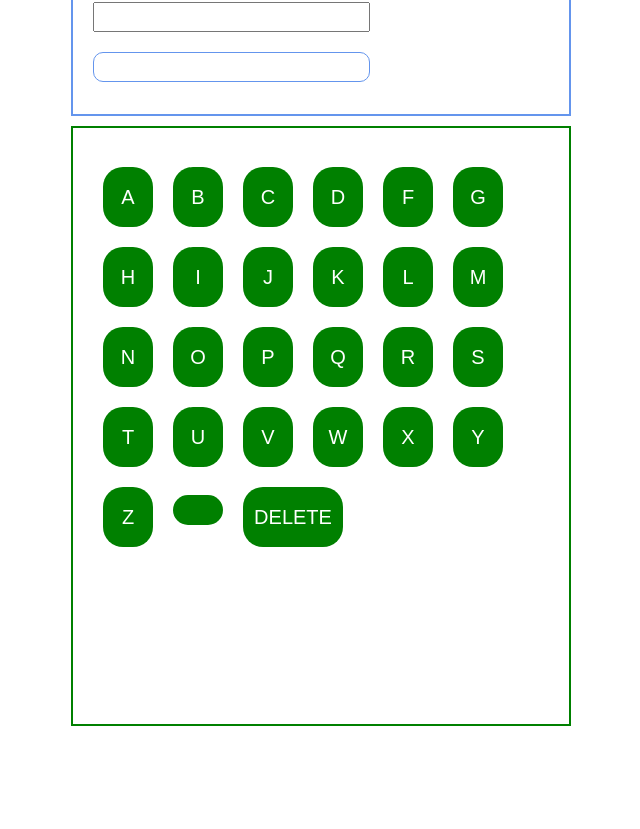
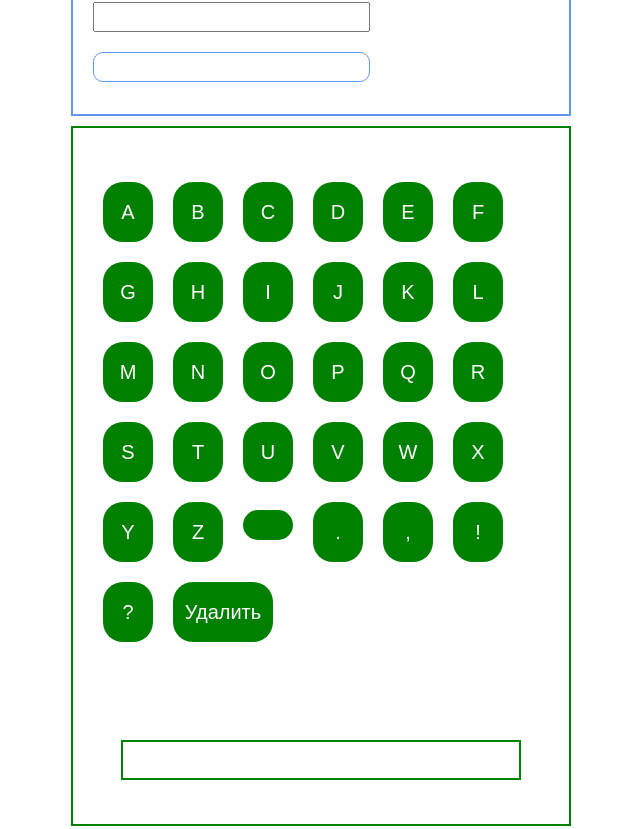
Before and after one commit to innamagkeeva/vue_components, a Vue app: page / in a window 1280 px wide. Shown: the part 6376-7205 px from the top of the page, without its empty margins (319-959 px from the left). Before the commit the page ends 7105 px from the top, so only its background shows below. Built offline with nearby package versions, Linux system fonts and the light colour scheme; the HTML template or start-up script is replaced by a standard one.

Commit message:
доработала первую часть клавиатуры с настройками

```diff
--- a/src/components/KeyboardButtons.vue
+++ b/src/components/KeyboardButtons.vue
@@ -1,208 +1,83 @@
 <script setup lang="ts">
 import { ref } from 'vue'
+const letters: string[] = [
+  'A',
+  'B',
+  'C',
+  'D',
+  'E',
+  'F',
+  'G',
+  'H',
+  'I',
+  'J',
+  'K',
+  'L',
+  'M',
+  'N',
+  'O',
+  'P',
+  'Q',
+  'R',
+  'S',
+  'T',
+  'U',
+  'V',
+  'W',
+  'X',
+  'Y',
+  'Z',
+]
+const symbols: string[] = [' ', '.', ',', '!', '?']
 
-const result = ref('')
-function getResult(str: string): void {
-  result.value += str
+const outputText = ref('')
+
+const warningMessage = ref('')
+
+function addCharacter(char: string): void {
+  const lastChar = outputText.value.slice(-1)
+  const forbiddenAfterDot = [' ', '.', '?', '!', ',']
+  if (lastChar === '.' && forbiddenAfterDot.includes(char)) {
+    alert((warningMessage.value = `Нельзя ставить "${char}" после точки`))
+    return
+  }
+  warningMessage.value = ''
+  outputText.value += char
 }
-function deleteSign(): void {
-  result.value = result.value.slice(0, -1)
+
+function deleteCharacter(): void {
+  outputText.value = outputText.value.slice(0, -1)
 }
 </script>
-
 <template>
   <div class="wrapper">
     <div class="wrapper__inside">
       <button
         class="button"
-        @click="getResult('A')"
+        v-for="letter in letters"
+        :key="letter"
+        @click="addCharacter(letter)"
       >
-        A
+        {{ letter }}
       </button>
       <button
-        class="button"
-        @click="getResult('B')"
+        v-for="symbol in symbols"
+        :key="symbol"
+        :class="symbol === ' ' ? 'button_space' : 'button'"
+        @click="addCharacter(symbol)"
       >
-        B
+        {{ symbol === ' ' ? ' ' : symbol }}
       </button>
       <button
-        class="button"
-        @click="getResult('C')"
+        class="button button_delete"
+        @click="deleteCharacter"
       >
-        C
-      </button>
-      <button
-        class="button"
-        @click="getResult('D')"
-      >
-        D
-      </button>
-      <button
-        class="button"
-        @click="getResult('F')"
-      >
-        F
-      </button>
-      <button
-        class="button"
-        @click="getResult('G')"
-      >
-        G
-      </button>
-      <button
-        class="button"
-        @click="getResult('H')"
-      >
-        H
-      </button>
-      <button
-        class="button"
-        @click="getResult('I')"
-      >
-        I
-      </button>
-      <button
-        class="button"
-        @click="getResult('J')"
-      >
-        J
-      </button>
-      <button
-        class="button"
-        @click="getResult('K')"
-      >
-        K
-      </button>
-      <button
-        class="button"
-        @click="getResult('L')"
-      >
-        L
-      </button>
-      <button
-        class="button"
-        @click="getResult('M')"
-      >
-        M
-      </button>
-      <button
-        class="button"
-        @click="getResult('N')"
-      >
-        N
-      </button>
-      <button
-        class="button"
-        @click="getResult('O')"
-      >
-        O
-      </button>
-      <button
-        class="button"
-        @click="getResult('P')"
-      >
-        P
-      </button>
-      <button
-        class="button"
-        @click="getResult('Q')"
-      >
-        Q
-      </button>
-      <button
-        class="button"
-        @click="getResult('R')"
-      >
-        R
-      </button>
-      <button
-        class="button"
-        @click="getResult('S')"
-      >
-        S
-      </button>
-      <button
-        class="button"
-        @click="getResult('T')"
-      >
-        T
-      </button>
-      <button
-        class="button"
-        @click="getResult('U')"
-      >
-        U
-      </button>
-      <button
-        class="button"
-        @click="getResult('V')"
-      >
-        V
-      </button>
-      <button
-        class="button"
-        @click="getResult('W')"
-      >
-        W
-      </button>
-      <button
-        class="button"
-        @click="getResult('X')"
-      >
-        X
-      </button>
-      <button
-        class="button"
-        @click="getResult('Y')"
-      >
-        Y
-      </button>
-      <button
-        class="button"
-        @click="getResult('Z')"
-      >
-        Z
-      </button>
-      <button
-        class="button_space"
-        @click="getResult(' ')"
-      ></button>
-      <button
-        class="button"
-        v-if="result.length > 0"
-        @click="getResult('.')"
-      >
-        .
-      </button>
-      <button
-        class="button"
-        v-if="result.length > 0 && result.slice(-1) !== '.'"
-        @click="getResult(',')"
-      >
-        ,
-      </button>
-      <button
-        class="button"
-        v-if="result.length > 0 && result.slice(-1) !== '.'"
-        @click="getResult('!')"
-      >
-        !
-      </button>
-      <button
-        class="button"
-        v-if="result.length > 0 && result.slice(-1) !== '.'"
-        @click="getResult('?')"
-      >
-        ?
-      </button>
-      <button
-        class="button_delete"
-        @click="deleteSign"
-      >
-        DELETE
+        Удалить
       </button>
     </div>
-    <h1 class="result">{{ result }}</h1>
+    <div class="output">
+      {{ outputText }}
+    </div>
   </div>
 </template>
 
@@ -212,9 +87,8 @@ function deleteSign(): void {
   flex-wrap: wrap;
   justify-content: space-between;
   align-items: center;
-
   width: 500px;
-  height: 600px;
+  height: 700px;
   border: 2px solid green;
   margin: 0 auto;
   padding: 10px 20px;
@@ -244,4 +118,17 @@ button {
 .button_delete {
   width: 100px;
 }
+
+.button_delete:hover {
+  background-color: darkred;
+}
+
+.output {
+  width: 400px;
+  height: 40px;
+  margin: 0 auto;
+  font-size: 24px;
+  border: 2px solid green;
+  padding: 10px;
+}
 </style>
```
